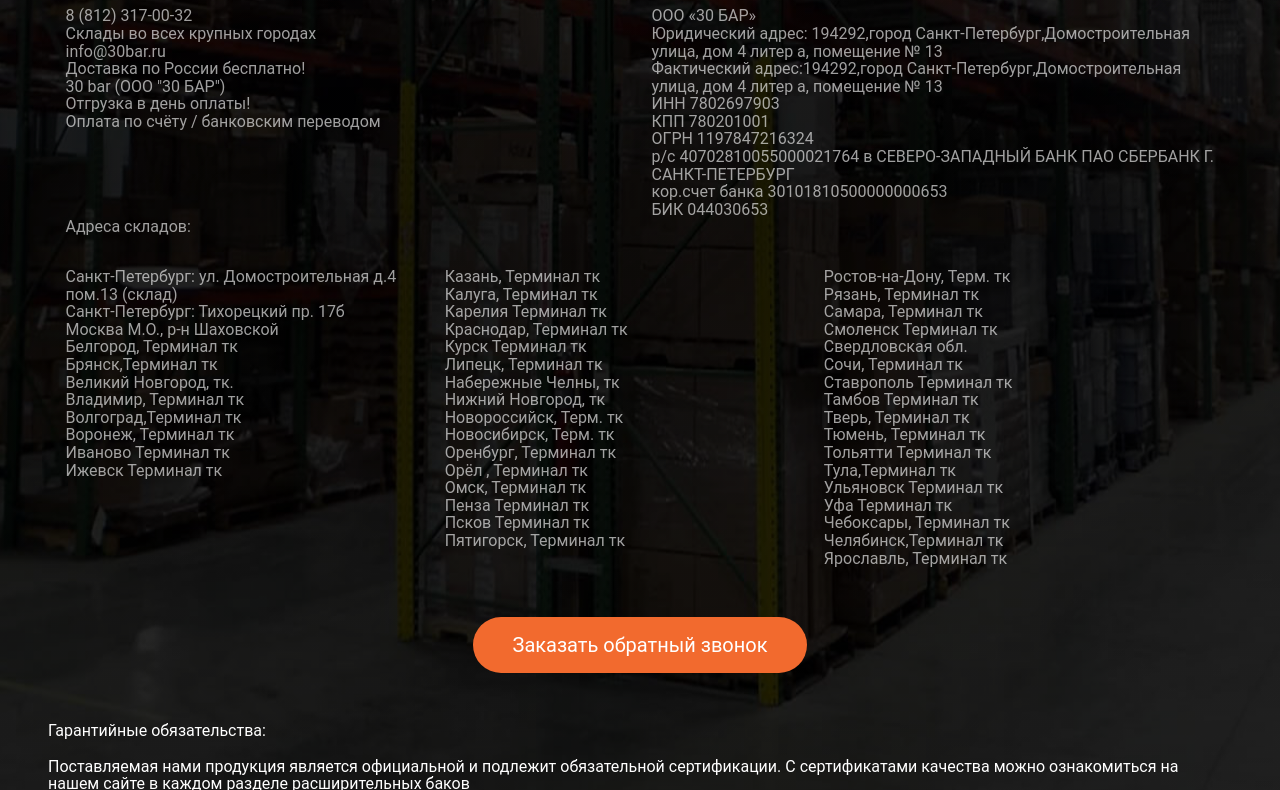
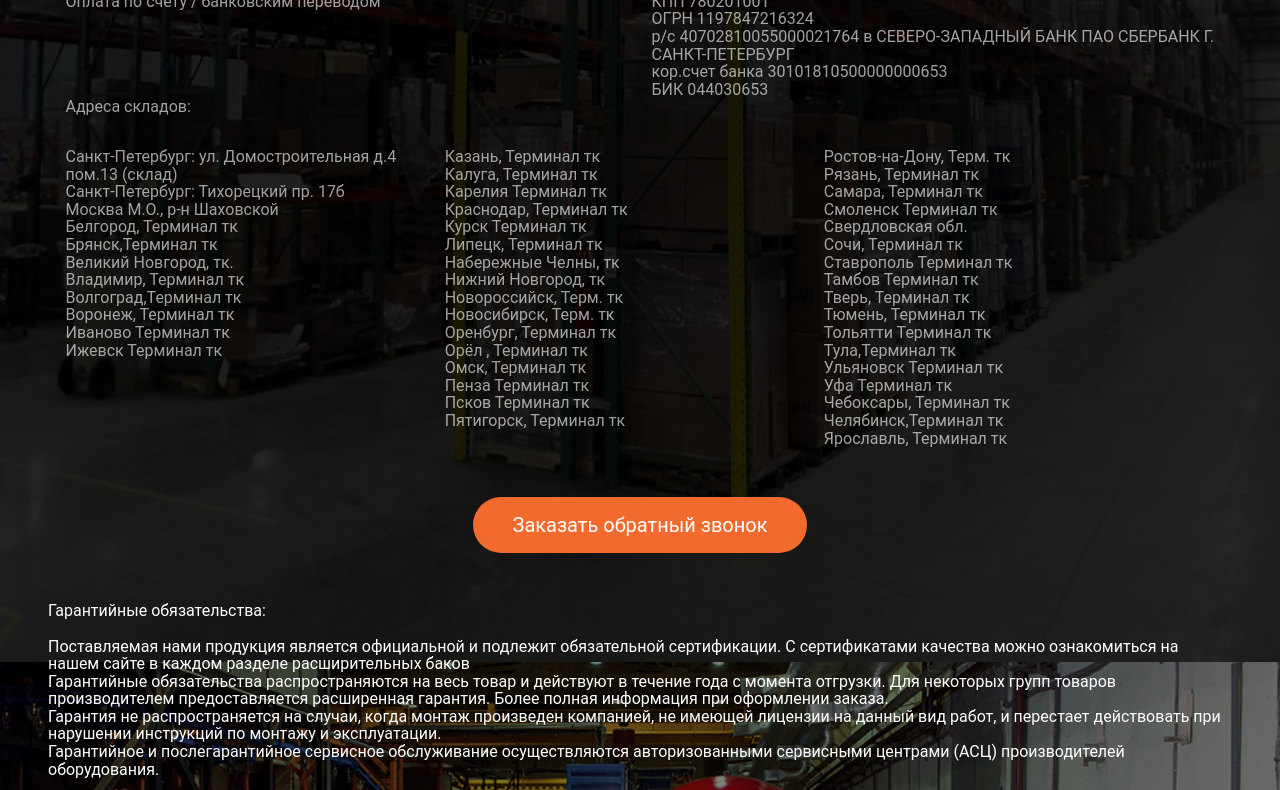
Before and after one commit to oinari-shinto/eurobaki-v2, a Gatsby site: page /Contact in a window 1280 px wide. Shown: the part 138-928 px from the top of the page. Built offline with nearby package versions, Linux system fonts and the light colour scheme; Gatsby itself is replaced by a stand-in of ours.

Commit message:
fix size option for android v0.2

```diff
--- a/src/components/ContactSection.js
+++ b/src/components/ContactSection.js
@@ -59,7 +59,7 @@
     justify-content: center;
 
     align-items: center;
-    height: 130vh;
+    height: 100vh;
 
     padding: 0 1rem;
     position: relative;
@@ -81,10 +81,11 @@
         ),
         linear-gradient(180deg, rgba(0,0,0,0.2) 0%, transparent 100% )
     }
-    @media screen and (max-width: 480px) {
+    @media screen and (max-width: 780px) {
     padding: 0 1rem;
     box-sizing: border-box;
     max-width: 100%;
+    height: 250vh;
   }
 `
 
```
